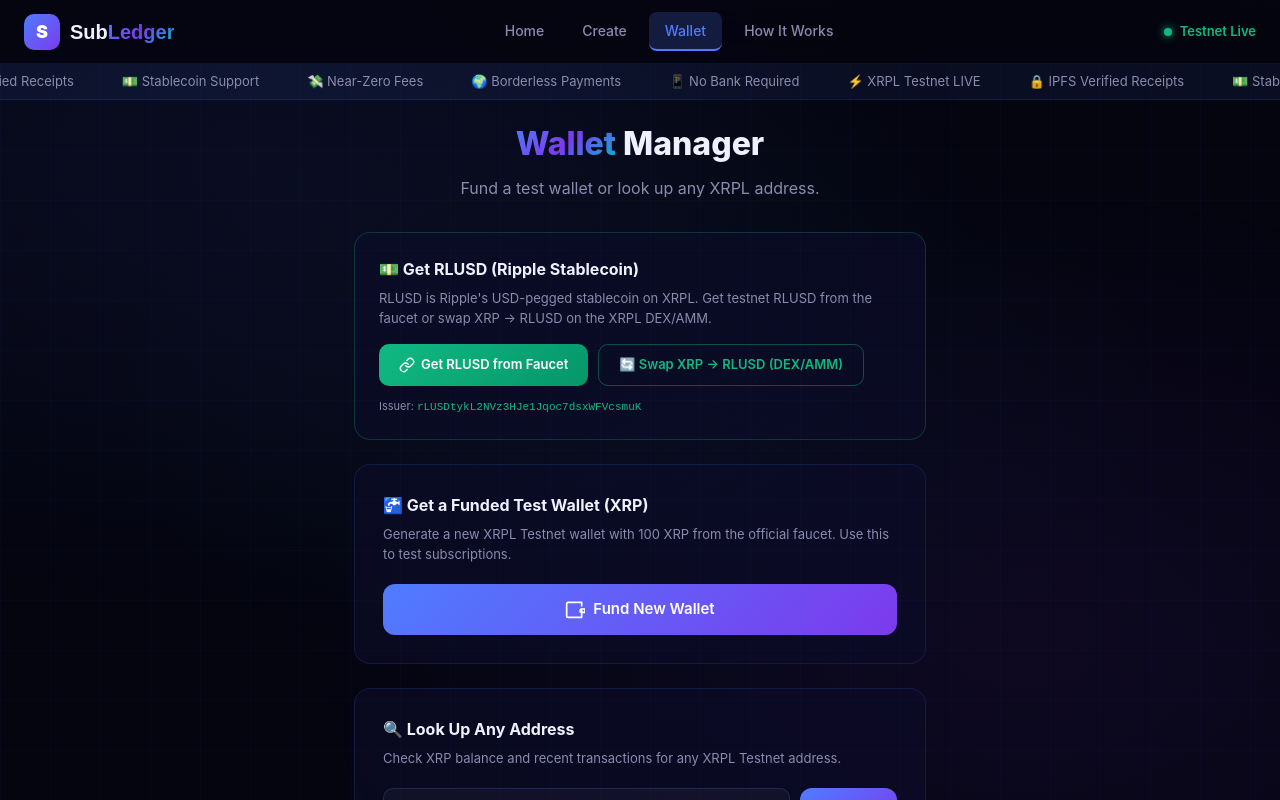
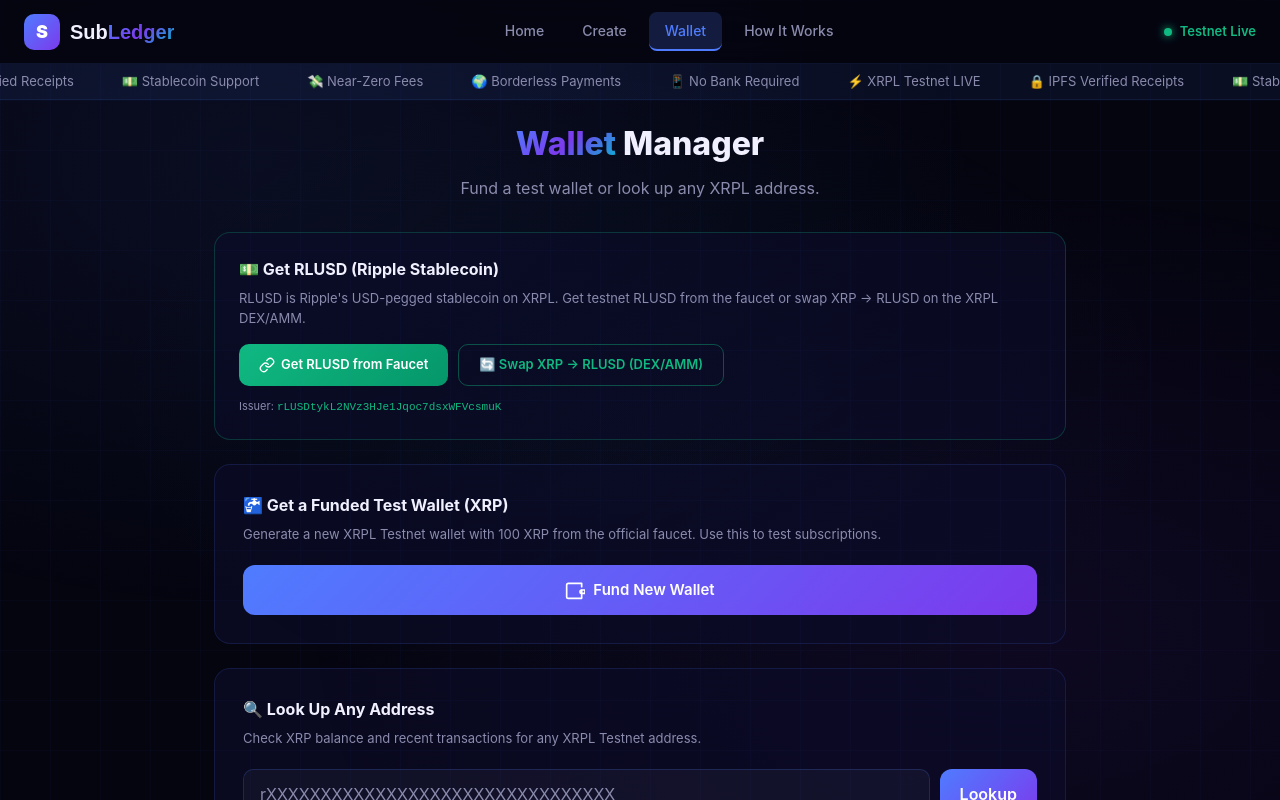
Before and after one commit to pushpakumar02/subledger, a Next.js app: page /wallet in a window 1280 px wide. Shown: the top 800 px of the page. Built offline with nearby package versions, Linux system fonts and the light colour scheme.

Commit message:
✨ Subpages max width extended to 900px to match home page

```diff
--- a/src/app/create/page.tsx
+++ b/src/app/create/page.tsx
@@ -132,7 +132,7 @@
 
     return (
         <main style={{ paddingTop: "120px", paddingBottom: "80px" }}>
-            <div className="slide-up" style={{ maxWidth: "680px", margin: "0 auto", padding: "0 24px" }}>
+            <div className="slide-up" style={{ maxWidth: "900px", margin: "0 auto", padding: "0 24px" }}>
                 <h2 style={{ textAlign: "center", fontSize: "2rem", fontWeight: 800, marginBottom: "8px" }}>
                     Create a <span className="gradient-text">Subscription</span>
                 </h2>
--- a/src/app/how-it-works/page.tsx
+++ b/src/app/how-it-works/page.tsx
@@ -5,7 +5,7 @@
 export default function HowItWorks() {
     return (
         <main style={{ paddingTop: "120px", paddingBottom: "80px" }}>
-            <div className="slide-up" style={{ maxWidth: "700px", margin: "0 auto", padding: "0 24px" }}>
+            <div className="slide-up" style={{ maxWidth: "900px", margin: "0 auto", padding: "0 24px" }}>
                 <h2 style={{ textAlign: "center", fontSize: "2rem", fontWeight: 800, marginBottom: "8px" }}>
                     How <span className="gradient-text">SubLedger</span> Works
                 </h2>
--- a/src/app/wallet/page.tsx
+++ b/src/app/wallet/page.tsx
@@ -51,7 +51,7 @@
 
     return (
         <main style={{ paddingTop: "120px", paddingBottom: "80px" }}>
-            <div className="slide-up" style={{ maxWidth: "620px", margin: "0 auto", padding: "0 24px" }}>
+            <div className="slide-up" style={{ maxWidth: "900px", margin: "0 auto", padding: "0 24px" }}>
                 <h2 style={{ textAlign: "center", fontSize: "2rem", fontWeight: 800, marginBottom: "8px" }}>
                     <span className="gradient-text">Wallet</span> Manager
                 </h2>
```
